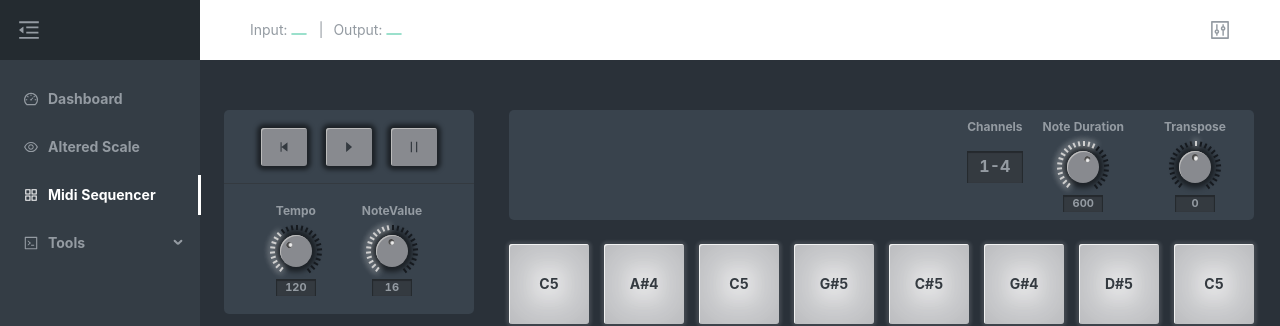
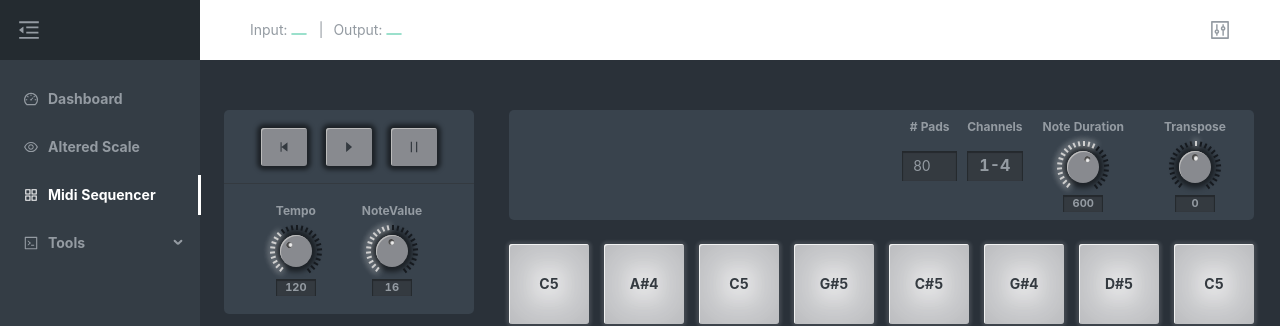
Before and after one commit to tedkx/midi-playground, a React app: page /midi-sequencer in a window 1280 px wide. Shown: the top 326 px of the page. Built offline with nearby package versions, Linux system fonts and the light colour scheme.

Commit message:
Added step sequencer pattern length modifier

```diff
--- a/src/index.less
+++ b/src/index.less
@@ -114,6 +114,21 @@ body,
   margin: 0;
 }
 
+/* Input */
+.ant-input-number {
+  border-radius: 0;
+
+  .ant-input-number-input {
+    background-color: @dark-color;
+    border-radius: 0;
+    box-shadow: inset 0 1px 1px 1px rgb(0 0 0 / 30%);
+  }
+
+  .ant-input-number-handler-wrap {
+    background-color: @dark-color;
+  }
+}
+
 /* Various */
 .link-icon {
   cursor: pointer;
--- a/src/routes/MidiSequencer/StepSequencer/MidiChannelsSelector.js
+++ b/src/routes/MidiSequencer/StepSequencer/MidiChannelsSelector.js
@@ -69,7 +69,7 @@ const MidiChannelsSelector = ({
   }, [channels]);
 
   return (
-    <div className="midi-channels">
+    <div className="numeric-parameter midi-channels">
       <Dropdown
         onVisibleChange={setMenuVisible}
         overlay={menu}
--- /dev/null
+++ b/src/routes/MidiSequencer/StepSequencer/SequenceLengthModifier.js
@@ -0,0 +1,47 @@
+import React from 'react';
+import { InputNumber } from 'antd';
+import { maxSequencerNotes } from '../constants';
+import { createNote } from '../utils';
+
+const SequenceLengthModifier = ({ notes, onChange }) => {
+  const handleChange = React.useCallback(
+    valueOrEvent => {
+      const value =
+        typeof valueOrEvent === 'number'
+          ? valueOrEvent
+          : Math.max(
+              1,
+              Math.min(maxSequencerNotes, parseInt(valueOrEvent.target?.value))
+            );
+
+      onChange(
+        value > notes.length
+          ? [
+              ...notes,
+              ...Array.from(Array(value - notes.length)).map(() =>
+                createNote()
+              ),
+            ]
+          : notes.slice(0, value)
+      );
+    },
+    [notes, onChange]
+  );
+
+  return (
+    <div className="sequence-length-modifier numeric-parameter">
+      <div className="title"># Pads</div>
+      <InputNumber
+        bordered={false}
+        max={maxSequencerNotes}
+        min={1}
+        onBlur={handleChange}
+        onPressEnter={handleChange}
+        onStep={handleChange}
+        defaultValue={notes?.length || 1}
+      />
+    </div>
+  );
+};
+
+export default SequenceLengthModifier;
--- a/src/routes/MidiSequencer/StepSequencer/index.js
+++ b/src/routes/MidiSequencer/StepSequencer/index.js
@@ -6,6 +6,7 @@ import { sequencerParameterData } from '../constants';
 import { usePadEvents, useParameters } from '../utils';
 import { noteToString } from 'lib/utils';
 import { numOfChannels } from 'lib/constants';
+import SequenceLengthModifier from './SequenceLengthModifier';
 
 const parametersArr = Object.keys(sequencerParameterData).map(key => ({
   ...sequencerParameterData[key],
@@ -30,6 +31,15 @@ const StepSequencer = ({ activeNoteIdx, data, onSetData }) => {
     [parameters]
   );
 
+  const handleSequenceLengthChanged = React.useCallback(
+    notes =>
+      onSetData(currentData => ({
+        ...currentData,
+        notes,
+      })),
+    [onSetData]
+  );
+
   const handleChannelsChange = React.useCallback(
     channels =>
       onSetData(currentData => ({
@@ -45,6 +55,10 @@ const StepSequencer = ({ activeNoteIdx, data, onSetData }) => {
     <div className="step-sequencer">
       <div className="controls">
         <Card bordered={false}>
+          <SequenceLengthModifier
+            notes={data?.notes}
+            onChange={handleSequenceLengthChanged}
+          />
           <MidiChannelsSelector
             channels={data?.channels}
             numOfChannels={numOfChannels}
@@ -62,6 +76,7 @@ const StepSequencer = ({ activeNoteIdx, data, onSetData }) => {
         </Card>
       </div>
       <div className="pads-container">
+        {/* <div className="pads"> */}
         {Array.isArray(data?.notes) &&
           data.notes.map(({ note, on }, idx) => (
             <>
@@ -77,6 +92,7 @@ const StepSequencer = ({ activeNoteIdx, data, onSetData }) => {
               {(idx + 1) % 8 === 0 && <div className="flex-breaker" />}
             </>
           ))}
+        {/* </div> */}
       </div>
     </div>
   );
--- a/src/routes/MidiSequencer/constants.js
+++ b/src/routes/MidiSequencer/constants.js
@@ -1,8 +1,9 @@
 import { noteToMidi } from 'lib/utils';
 
 const defaultVelocity = 64;
-const defaultNote = 'C5';
+const defaultNote = noteToMidi('C5');
 const defaultPatternLength = 16;
+const maxSequencerNotes = 120;
 
 const createParameter = (min, max, defaultValue, title, centerBased) => ({
   centerBased: centerBased === true,
@@ -80,5 +81,6 @@ export {
   defaultPatternLength,
   defaultVelocity,
   globalParameterData,
+  maxSequencerNotes,
   sequencerParameterData,
 };
--- a/src/routes/MidiSequencer/styles.less
+++ b/src/routes/MidiSequencer/styles.less
@@ -63,11 +63,14 @@
   }
 
   .step-sequencer {
+    flex-grow: 1;
+
     .pads-container {
       display: flex;
       flex-wrap: wrap;
-      justify-content: center;
-      min-width: 760px;
+      justify-content: flex-start;
+      width: 760px;
+      margin: 0 auto;
     }
 
     .pads-container .keyboard-pad {
@@ -83,7 +86,7 @@
     }
   }
 
-  .midi-channels {
+  .numeric-parameter {
     .title {
       font-size: 12px;
       font-weight: bold;
@@ -96,7 +99,7 @@
       box-shadow: inset 0 1px 1px 1px rgba(0, 0, 0, 0.3);
       font-size: 16px;
       font-weight: bold;
-      padding: 3px 2px 4px;
+      padding: 2px 2px 3px;
       text-align: center;
     }
   }
@@ -111,3 +114,11 @@
     margin-left: 4px;
   }
 }
+
+.sequence-length-modifier {
+  margin-right: 10px;
+
+  .ant-input-number {
+    width: 55px;
+  }
+}
--- a/src/routes/MidiSequencer/utils.js
+++ b/src/routes/MidiSequencer/utils.js
@@ -1,6 +1,7 @@
 import React from 'react';
 import MidiContext from 'components/Midi/Context';
 import { MidiMessages } from 'lib/enums';
+import { defaultNote, defaultVelocity } from './constants';
 
 const getIntervalMillis = (bpm, noteValue) => ((60000 / bpm) * 4) / noteValue;
 
@@ -22,6 +23,16 @@ const stepSequencerDataToSteps = stepSequencersData => {
     }))
   );
 };
+
+const createNote = (
+  note = defaultNote,
+  velocity = defaultVelocity,
+  on = true
+) => ({
+  note,
+  on,
+  velocity,
+});
 
 const usePadEvents = setPadData => {
   const onClick = React.useCallback(
@@ -214,4 +225,4 @@ const useParameters = (parametersArr, parameterValues = {}) => {
   };
 };
 
-export { useNotesPlaying, useParameters, usePadEvents };
+export { createNote, useNotesPlaying, useParameters, usePadEvents };
```
